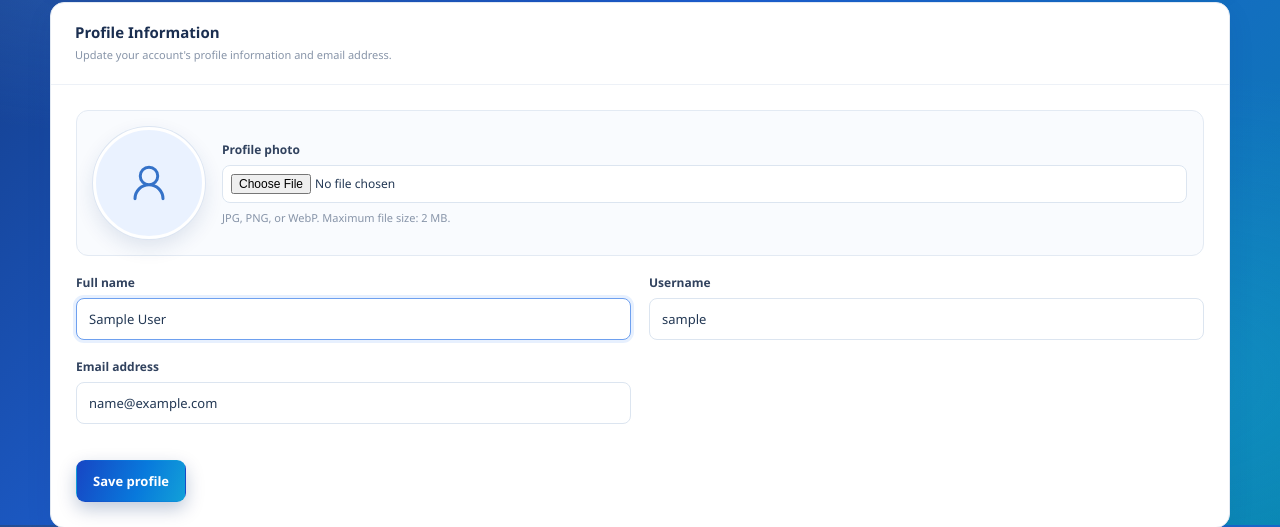
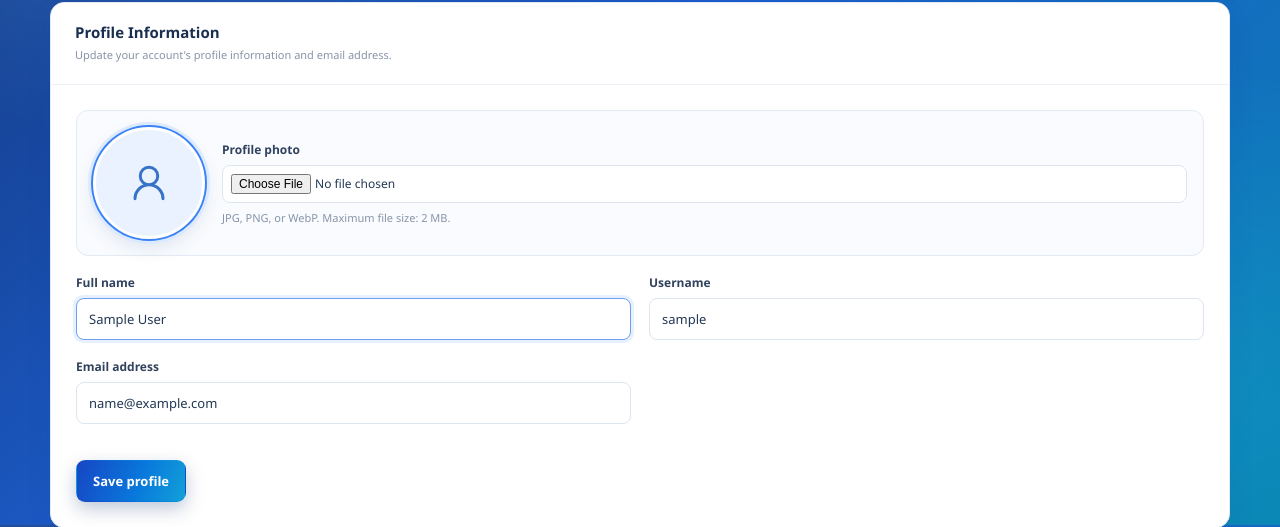
Before and after one commit to Wakin047/TSA4, a Laravel app: page /account/profile in a window 1280 px wide. Shown: the part 275-802 px from the top of the page. Run offline with Laravel 12, Linux system fonts and the light colour scheme; the visitor is signed in with stand-in values (Sample User, id 1); style sheets or scripts are compiled from the project's sources.

Commit message:
Add blue ring to profile photo
Co-authored-by: Copilot <223556219+Copilot@users.noreply.github.com>

```diff
--- a/public/css/tasks.css
+++ b/public/css/tasks.css
@@ -269,7 +269,7 @@ button, input, textarea, select { font: inherit; }
 .profile-form { display: grid; gap: 18px; }
 .profile-form-grid { margin: 0; }
 .profile-avatar-editor { display: flex; padding: 16px; align-items: center; gap: 17px; border: 1px solid #e3eaf3; border-radius: 12px; background: #f9fbfe; }
-.profile-avatar-preview { display: grid; width: 112px; height: 112px; flex: 0 0 112px; overflow: hidden; place-items: center; border: 3px solid #fff; border-radius: 50%; background: #eaf2ff; color: #3572c8; box-shadow: 0 0 0 1px #dce5f2, 0 8px 20px rgb(23 60 112 / 12%); }
+.profile-avatar-preview { display: grid; width: 112px; height: 112px; flex: 0 0 112px; overflow: hidden; place-items: center; border: 3px solid #fff; border-radius: 50%; background: #eaf2ff; color: #3572c8; box-shadow: 0 0 0 2px #3b82f6, 0 0 0 5px #dceaff, 0 8px 20px rgb(23 60 112 / 12%); }
 .profile-avatar-preview img { width: 100%; height: 100%; object-fit: cover; }
 .profile-avatar-preview svg { width: 42px; height: 42px; }
 .profile-avatar-fields { min-width: 0; flex: 1; }
```
